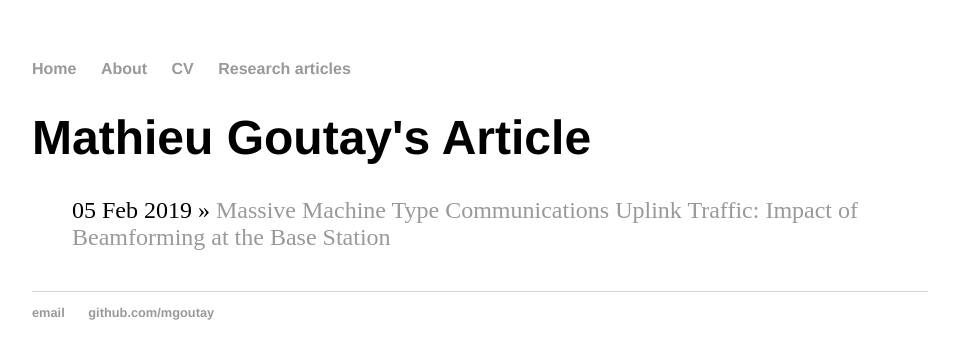
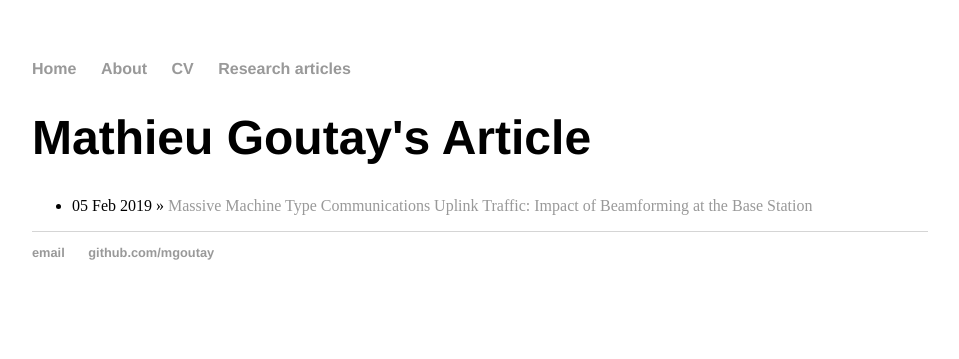
Before and after one commit to mgoutay/mgoutay.github.io, a Jekyll site: the page built from articles/index.html, in a window 1280 px wide. Shown: the top 359 px of the page, without its empty margins (160-1119 px from the left). Built offline with Jekyll 4.4.1, drawn with Linux system fonts in a browser that asks for light colours.

Commit message:
Update index.html

```diff
--- a/articles/index.html
+++ b/articles/index.html
@@ -3,7 +3,7 @@ layout: default
 title: Mathieu Goutay's Article
 ---
 	<h1>{{ page.title }}</h1>
-	<ul class="posts">
+	<ul class="articles">
 
 	  {% for post in site.posts %}
 	    <li><span>{{ post.date | date_to_string }}</span> » <a href="{{ post.url }}" title="{{ post.title }}">{{ post.title }}</a></li>
```
